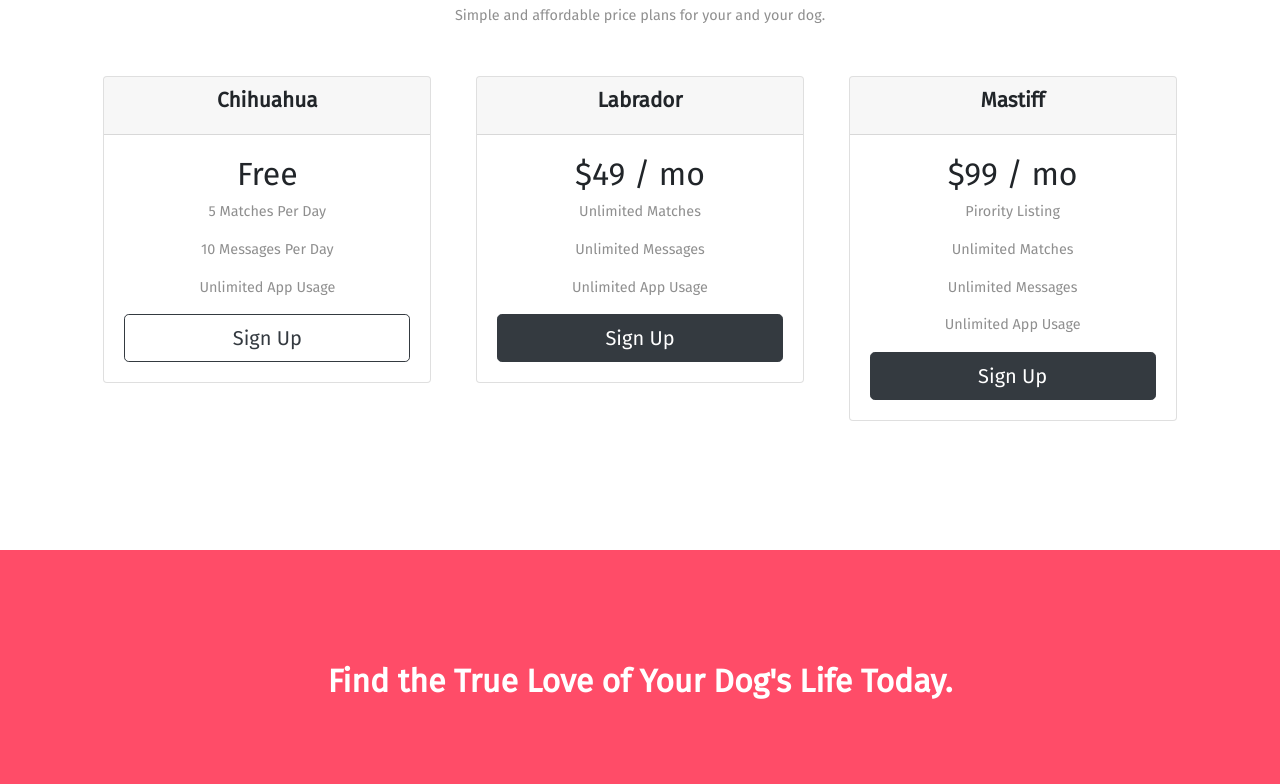
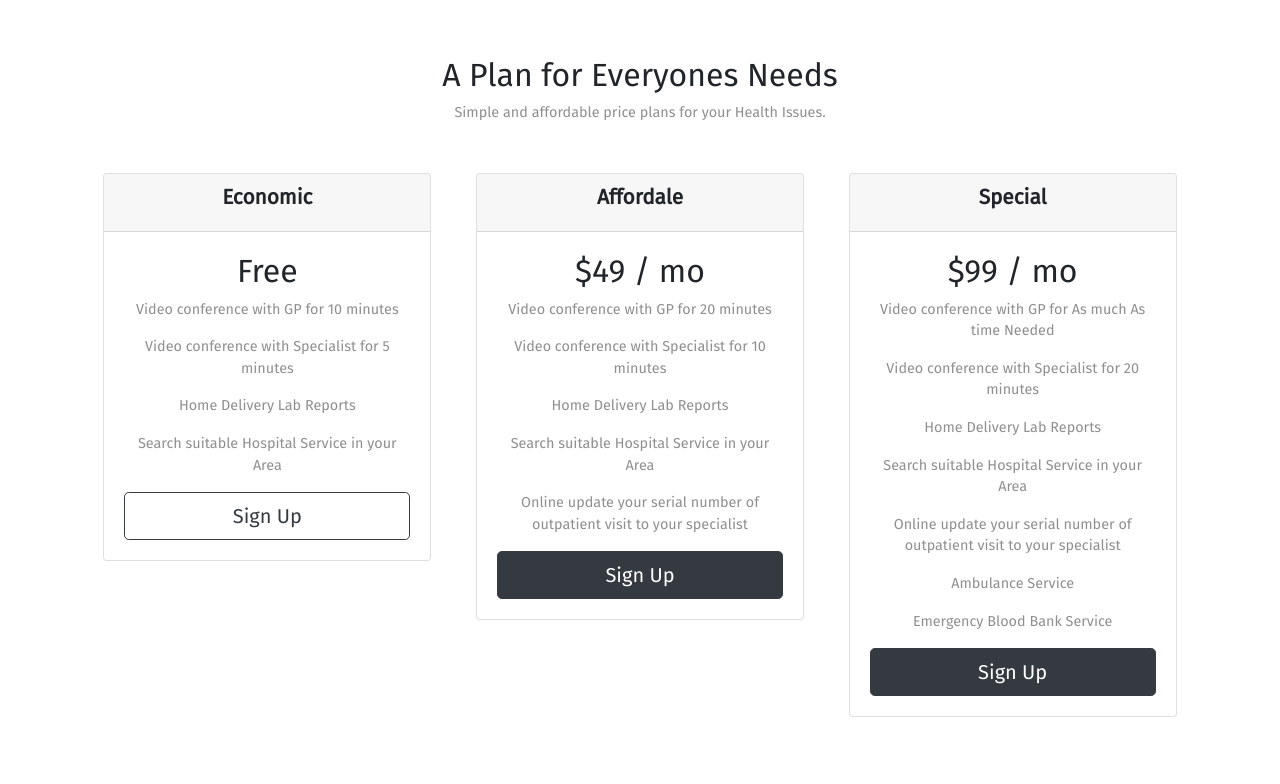
Before and after one commit to uchchash786/mybusinessprimary, a plain HTML site: page index.html in a window 1280 px wide. Shown: the part 1555-2339 px from the top of the page. Drawn offline with nearby package versions, Linux system fonts and the light colour scheme.

Commit message:
Add files via upload

```diff
--- a/index.html
+++ b/index.html
@@ -3,7 +3,7 @@
 
 <head>
   <meta charset="utf-8">
-  <title>TinDog</title>
+  <title>HealthCare</title>
   <!-- Google Fonts -->
   <link href="https://fonts.googleapis.com/css?family=Fira+Sans|Ubuntu" rel="stylesheet">
 
@@ -28,7 +28,7 @@
 
 
       <nav class="navbar navbar-expand-lg navbar-dark ">
-        <a class="navbar-brand" href="#">tindog</a>
+        <a class="navbar-brand" href="#">HealthCare</a>
         <button class="navbar-toggler" type="button" data-toggle="collapse" data-target="#navbarTogglerDemo01" aria-controls="navbarTogglerDemo01" aria-expanded="false" aria-label="Toggle navigation">
           <span class="navbar-toggler-icon"></span>
         </button>
@@ -58,13 +58,13 @@
       <div class="row">
         <div class="col-lg-6 col-md-12 col-sm-12">
           <strong>
-            <h1 class="big-heading">Meet new and interesting dogs nearby.</h1>
+            <h1 class="big-heading">We Are Determined to Help! just knock us.</h1>
           </strong>
           <button class="btn btn-dark btn-lg download-button" type="button"><i class="fab fa-apple"></i> Download</button>
           <button class="btn btn-outline-light  btn-lg" type="button"><i class="fab fa-google-play"></i> Download</button>
         </div>
         <div class="col-lg-6 col-md-12 col-sm-12">
-          <img class="title-image" src="images/iphone6.png" alt="iphone-mockup">
+          <img class="title-image" src="images/help-img.jpg" alt="iphone-mockup">
         </div>
       </div>
     </div>
@@ -80,17 +80,17 @@
         <div class="col-lg-4 ">
           <span class="icon fas fa-check-circle fa-5x"></span>
           <h3>Easy to use</h3>
-          <p>So easy to use, even your dog could do it.</p>
+          <p>So easy to use, even your 3 year old could do it.</p>
         </div>
         <div class="col-lg-4 ">
           <span class="icon fas fa-bullseye fa-5x"></span>
           <h3> Elite Clientele</h3>
-          <p>We have all the dogs, the greatest dogs.</p>
+          <p>We have all the health sevices, choose for yourselves.</p>
         </div>
         <div class="col-lg-4 ">
           <span class="icon fas fa-heart fa-5x"></span>
           <h3>Guaranteed to work</h3>
-          <p>Find the love of your dog's life or your money back.</p>
+          <p>Find the HealthCare  to your satisfation or your money back.</p>
         </div>
       </div>
     </div>
@@ -103,14 +103,14 @@
       <div class="inside">
         <div class="carousel-inner ">
           <div class="carousel-item active">
-            <h2>I no longer have to sniff other dogs for love. I've found the hottest Corgi on TinDog.<br> Woof.</h2>
-            <img class="Pebbles" src="images/dog-img.jpg" alt="dog-profile">
+            <h2>I no longer have to worry About My Health Issue. I've found the easiest platform in HealthCare.<br> Thanks Healthcare!!!.</h2>
+            <img class="Pebbles" src="images/shekha-img.jpg" alt="shekha-profile">
             <em>Pebbles, New York</em>
           </div>
           <div class="carousel-item">
-            <h2 class="testimonial-text">My dog used to be so lonely, but with TinDog's help, they've found the love of their life. I think.</h2>
-            <img class="Pebbles" src="images/lady-img.jpg" alt="lady-profile">
-            <em>Beverly, Illinois</em>
+            <h2 class="testimonial-text">I used to be so helpless, but with HealthCares help, I've found the An easy and simple solution for all my health problems!!.</h2>
+            <img class="Pebbles" src="images/sathidi-img.jpg" alt="lady-profile">
+            <em>Kalibarimore, Brahmanbaria</em>
           </div>
         </div>
       </div>
@@ -142,19 +142,20 @@
 
   <section id="pricing">
 
-    <h2>A Plan for Every Dog's Needs</h2>
-    <p>Simple and affordable price plans for your and your dog.</p>
+    <h2>A Plan for Everyones Needs</h2>
+    <p>Simple and affordable price plans for your Health Issues.</p>
     <div class="row">
       <div class="pricing-colum col-lg-4 col-md-6">
         <div class="card">
           <div class="card-header">
-            <h3>Chihuahua</h3>
+            <h3>Economic</h3>
           </div>
           <div class="card-body">
             <h2>Free</h2>
-            <p>5 Matches Per Day</p>
-            <p>10 Messages Per Day</p>
-            <p>Unlimited App Usage</p>
+            <p>Video conference with GP for 10 minutes</p>
+            <p>Video conference with Specialist for 5 minutes</p>
+            <p>Home Delivery Lab Reports</p>
+            <p>Search suitable Hospital Service in your Area</p>
             <button class="btn btn-lg btn-block btn-outline-dark " type="button">Sign Up</button>
           </div>
         </div>
@@ -162,13 +163,15 @@
       <div class="pricing-colum col-lg-4 col-md-6">
         <div class="card">
           <div class="card-header">
-            <h3>Labrador</h3>
+            <h3>Affordale</h3>
           </div>
           <div class="card-body">
             <h2>$49 / mo</h2>
-            <p>Unlimited Matches</p>
-            <p>Unlimited Messages</p>
-            <p>Unlimited App Usage</p>
+            <p>Video conference with GP for 20 minutes</p>
+            <p>Video conference with Specialist for 10 minutes</p>
+            <p>Home Delivery Lab Reports</p>
+            <p>Search suitable Hospital Service in your Area</p>
+            <p>Online update your serial number of outpatient visit to your specialist</p>
             <button class="btn btn-lg btn-block btn-dark" type="button">Sign Up</button>
           </div>
         </div>
@@ -176,14 +179,17 @@
       <div class="pricing-colum col-lg-4 ">
         <div class="card">
           <div class="card-header">
-            <h3>Mastiff</h3>
+            <h3>Special</h3>
           </div>
           <div class="card-body">
             <h2>$99 / mo</h2>
-            <p>Pirority Listing</p>
-            <p>Unlimited Matches</p>
-            <p>Unlimited Messages</p>
-            <p>Unlimited App Usage</p>
+            <p>Video conference with GP for As much As time Needed</p>
+            <p>Video conference with Specialist for 20 minutes</p>
+            <p>Home Delivery Lab Reports</p>
+            <p>Search suitable Hospital Service in your Area</p>
+            <p>Online update your serial number of outpatient visit to your specialist</p>
+            <p>Ambulance Service</p>
+            <p>Emergency Blood Bank Service</p>
             <button class="btn btn-lg btn-block btn-dark" type="button">Sign Up</button>
           </div>
         </div>
@@ -196,7 +202,7 @@
 
   <section id="cta">
 <div class="container-fluid">
-<h3 class="bottom-note">Find the True Love of Your Dog's Life Today.</h3>
+<h3 class="bottom-note">Find the Medical Service of your Life Today.</h3>
     <button class="btn btn-dark btn-lg download-button" type="button"><i class="fab fa-apple"></i> Download</button>
     <button class="btn btn-light btn-lg download-button"type="button"><i class="fab fa-google-play"></i> Download</button>
 </div>
@@ -211,7 +217,7 @@
 <a href="https://web.facebook.com/abdullah.almuktadir.5851"><i class="bottom-icon fab fa-facebook-f"></i></a>
 <a href="https://www.linkedin.com/in/dr-abdullah-al-muktadir-593057162/"><i class="bottom-icon fab fa-linkedin-in"></i></a>
 <a href="mailto:uchchash786@gmail.com"><i class="bottom-icon fas fa-envelope"></i></a>
-    <p class="copyright">© Copyright 2018 TinDog</p>
+    <p class="copyright">© Copyright 2021 HealthCare</p>
 </div>
   </footer>
 
```
Also changed, not shown: images/help-img.jpg (added), images/sathidi-img.jpg (added), images/shekha-img.jpg (added).
